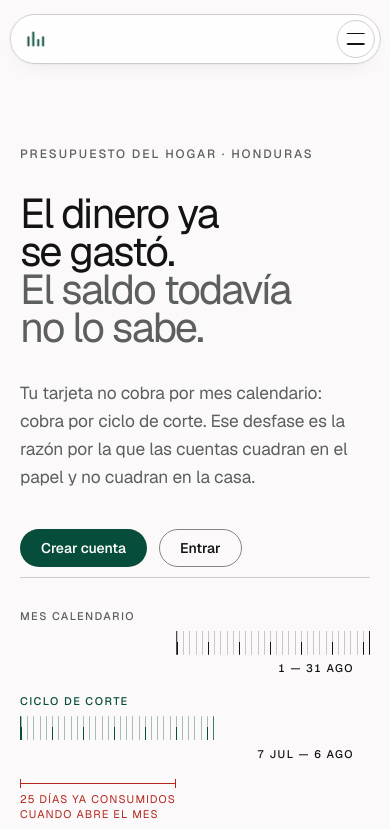
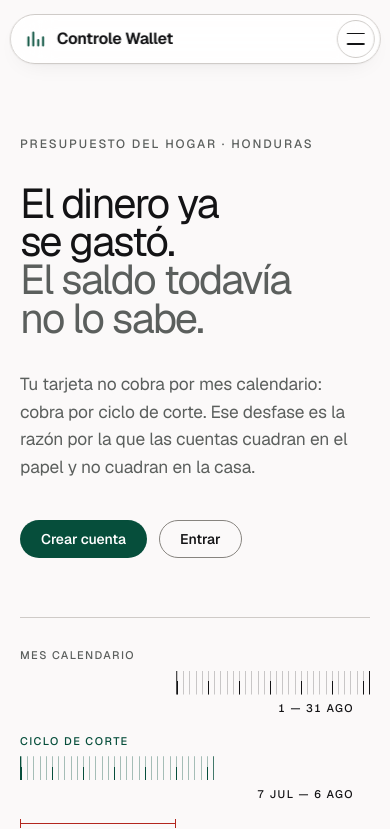
Before and after one commit to moisesmelgaralvarez/controle-wallet, a website: page sitio/index.html in a window 390 px wide. Shown: the top 829 px of the page. Drawn offline with Linux system fonts and the light colour scheme.

Commit message:
El nombre vuelve al teléfono y las acciones dejan de chocar (#71)
DOS COSAS QUE SEÑALÓ EL DUEÑO EN UN TELÉFONO DE VERDAD.

EL NOMBRE

Había un `@media (max-width: 26rem)` que ocultaba «Controle Wallet» y
dejaba solo el trazo. Tenía sentido cuando lo escribí: la cápsula todavía
llevaba «Entrar» y «Crear cuenta» en teléfono y faltaban 69 px a 320.

Desde que el teléfono muestra únicamente logo y botón, el cálculo cambió:
el nombre pide 197 px y a 320 sobran 88. La regla quedó resolviendo un
problema que ya no existía, y de paso se llevaba lo único que identifica
el sitio en la pantalla más chica.

Es la clase de resto que sobrevive callado a un rediseño: no da error, no
rompe nada, y sigue escondiendo algo que ya cabía.

LAS ACCIONES

Medido a 390: los botones terminaban en y=582 y el instrumento del
desfase arrancaba en y=577. CINCO PÍXELES DE SOLAPE — el filete superior
del instrumento cruzaba por la base de «Crear cuenta», que es justo lo que
el dueño circuló en su captura.

La causa es la rejilla de la portada, `grid-template-rows: 1fr auto`: en
una ventana de teléfono el bloque de texto ya no cabe en su fila y se
desborda, y lo que sigue no se corre, porque `auto` reserva solo lo que el
instrumento mide y no lo que el vecino invade.

Con un colchón propio abajo del texto, el hueco pasa de −5 a +47 px.

Medido en Chromium Y en WebKit —de 1440 a 320—: nombre visible, cero
solape, cero desborde, cápsula de una línea en los dos motores. 351
pruebas en verde.

Co-authored-by: Moises Armando Melgar Alvarez <moisesmelgar@MacBook-Pro-de-Moises.local>

```diff
--- a/sitio/papel.css
+++ b/sitio/papel.css
@@ -2569,28 +2569,19 @@
   .papel .cabecera { width: calc(100% - clamp(1rem, 5vw, 2rem)); }
 }
 
-/* ---------- y más abajo, el logotipo suelta la palabra ----------
-
-   Medido: recogida, la cápsula lleva marca 148 + sesión 175 + tirador 42 =
-   365 px. A 390 de ventana sobran −3, a 360 faltan 31 y a 320 faltan 69. No
-   se solapan —lo comprobé— pero se aprietan hasta quedar pegados.
-
-   La palabra «Controle Wallet» son ~100 de esos 148. Soltarla y dejar el
-   trazo de la marca resuelve los tres anchos de una, y no pierde nada: el
-   trazo ES el logotipo, y quien está en el sitio ya sabe en qué sitio está.
-
-   `clip-path: inset(50%)` y no `display: none`: así el texto sigue en el
-   documento para un lector de pantalla, que es lo que evita que el enlace a
-   la portada quede sin nombre. */
-@media (max-width: 26rem) {
-  .papel .cabecera .marca span {
-    position: absolute;
-    width: 1px; height: 1px;
-    overflow: hidden;
-    clip-path: inset(50%);
-    white-space: nowrap;
-  }
-}
+/* ---------- el nombre se queda, y la regla que lo escondía se va ----------
+
+   Hubo un `@media (max-width: 26rem)` que ocultaba «Controle Wallet» y
+   dejaba solo el trazo. Tenía sentido cuando lo escribí: la cápsula todavía
+   llevaba «Entrar» y «Crear cuenta» en teléfono y faltaban 69 px a 320.
+
+   Desde que el teléfono muestra únicamente logo y botón, el cálculo cambió:
+   el nombre pide 197 px y a 320 sobran 88. La regla quedó resolviendo un
+   problema que ya no existe, y de paso se llevaba lo único que identifica el
+   sitio en la pantalla más chica. Se borra.
+
+   Es la clase de resto que sobrevive callado a un rediseño: no da error, no
+   rompe nada, y sigue escondiendo algo que ya cabía. */
 
 /* ==========================================================================
    LA CÁPSULA EN TRES ESTADOS
@@ -2725,3 +2716,26 @@
   .papel .cabecera { min-width: fit-content; }
   .papel .cabecera .menu { flex-wrap: nowrap; }
 }
+
+/* ==========================================================================
+   LAS ACCIONES DE LA PORTADA NO SE PEGAN AL INSTRUMENTO
+
+   Medido a 390: los botones terminaban en y=582 y el instrumento del
+   desfase arrancaba en y=577. CINCO PÍXELES DE SOLAPE — el filete superior
+   del instrumento cruzaba justo por la base de «Crear cuenta».
+
+   La causa es la rejilla de la portada: `grid-template-rows: 1fr auto` con
+   el instrumento pegado abajo. En una ventana de teléfono el bloque de
+   texto ya no cabe en su fila, se desborda, y lo que sigue no se corre —
+   porque `auto` reserva solo lo que el instrumento mide, no lo que el
+   vecino invade.
+
+   Se resuelve dándole al bloque de texto un colchón propio abajo, que en la
+   ventana alta no se nota y en la corta es lo que evita el choque.
+   ========================================================================== */
+
+.papel .portada__dicho { padding-bottom: clamp(1.5rem, 4vh, 2.5rem); }
+
+/* Y el instrumento respira arriba, que además es lo que lo separa como
+   pieza distinta y no como continuación de los botones. */
+.papel .desfase { margin-top: clamp(1rem, 3vh, 2rem); }
```
